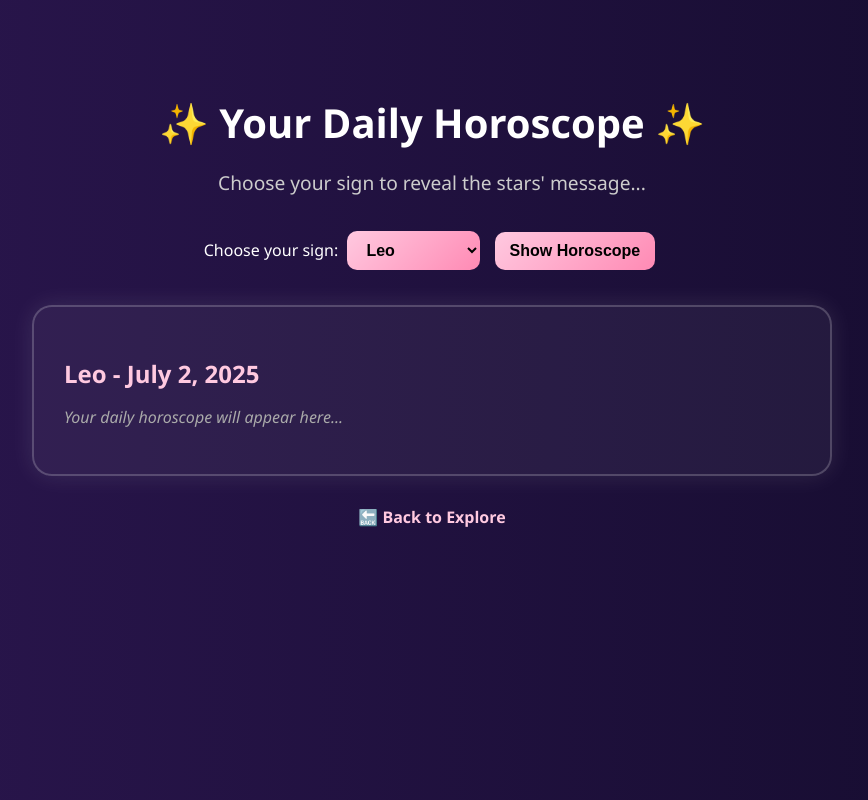
After one commit to sornsomavatey/Zoroscope, a Flask app: page /daily-horoscope in a window 1280 px wide. The commit adds this page. Shown: the whole page, without its empty margins (208-1076 px from the left). Run offline with Flask 3, Linux system fonts and the light colour scheme.

Commit message:
updated daily-horoscope.html

```diff
--- a/app.py
+++ b/app.py
@@ -93,6 +93,17 @@ def greeting(username):
 def explore_page():
     return render_template('card.html')
 
+@app.route("/daily-horoscope", methods=["GET"])
+def daily_horoscope():
+
+    return render_template("daily-horoscope.html",
+        selected_sign='Leo',
+        today='July 2, 2025',
+        horoscope_text='Your daily horoscope will appear here...',
+        zodiacs=[
+            "Aries", "Taurus", "Gemini", "Cancer", "Leo", "Virgo",
+            "Libra", "Scorpio", "Sagittarius", "Capricorn", "Aquarius", "Pisces"])
+
 # def horoscope(username, day="today"):
 #     sign, icon = get_user_zodiac(username)
 #     if not sign:
--- /dev/null
+++ b/static/daily.css
@@ -0,0 +1,78 @@
+body {
+  background: linear-gradient(to right, #2b164f, #150c2e);
+  font-family: 'Segoe UI', sans-serif;
+  color: #fff;
+  text-align: center;
+  padding: 60px 20px;
+}
+
+.horoscope-container {
+  max-width: 800px;
+  margin: auto;
+}
+
+.horoscope-title {
+  font-size: 2.5rem;
+  margin-bottom: 10px;
+}
+
+.horoscope-subtitle {
+  font-size: 1.2rem;
+  color: #ccc;
+  margin-bottom: 30px;
+}
+
+.horoscope-form {
+  margin-bottom: 30px;
+}
+
+.horoscope-form select,
+.horoscope-form button {
+  padding: 10px 15px;
+  margin: 5px;
+  font-size: 1rem;
+  border-radius: 10px;
+  border: none;
+  background: linear-gradient(135deg, #ffc9e0, #ff8ab4);
+  color: #000;
+  font-weight: bold;
+  transition: 0.3s;
+}
+
+.horoscope-form button:hover {
+  background: #fff;
+  color: #8b5c9c;
+}
+
+.horoscope-box {
+  background-color: rgba(255, 255, 255, 0.05);
+  border: 2px solid rgba(255, 255, 255, 0.2);
+  border-radius: 20px;
+  padding: 30px;
+  box-shadow: 0 0 25px rgba(255, 255, 255, 0.1);
+  text-align: left;
+  margin-top: 20px;
+}
+
+.horoscope-box h2 {
+  color: #ffc9e0;
+  margin-bottom: 15px;
+}
+
+.horoscope-box .placeholder {
+  color: #aaa;
+  font-style: italic;
+}
+
+.back-btn {
+  display: inline-block;
+  margin-top: 30px;
+  text-decoration: none;
+  color: #ffc9e0;
+  font-weight: bold;
+  transition: 0.3s;
+}
+
+.back-btn:hover {
+  color: #fff;
+}
--- a/static/styles.css
+++ b/static/styles.css
@@ -33,6 +33,7 @@ label {
 }
 
 input[type="text"],
+input[type="email"],
 input[type="password"],
 input[type="date"] {
   padding: 0.5rem 0.75rem;
--- a/templates/Login.html
+++ b/templates/Login.html
@@ -19,7 +19,10 @@
           <label for="name">Name:</label>
           <input type="text" id="name" placeholder="Enter your name" required />
         </div>
-
+        <!--<div class="form-row">
+          <label for="email">Email:</label>
+          <input type="email" id="email" placeholder="Enter your email" required />
+        </div>-->
         <div class="form-row">
           <label for="password">Password:</label>
           <input type="password" id="password" placeholder="Enter your password" required />
--- /dev/null
+++ b/templates/daily-horoscope.html
@@ -0,0 +1,40 @@
+<!DOCTYPE html>
+<html lang="en">
+<head>
+  <meta charset="UTF-8">
+  <title>Daily Horoscope</title>
+  <link rel="stylesheet" href="{{ url_for('static', filename='daily.css') }}">
+</head>
+<body>
+  <div class="horoscope-container">
+    <h1 class="horoscope-title">✨ Your Daily Horoscope ✨</h1>
+    <p class="horoscope-subtitle">Choose your sign to reveal the stars' message...</p>
+
+    <form class="horoscope-form">
+      <label for="sign">Choose your sign:</label>
+      <select name="sign" id="sign">
+        <option>Aries</option>
+        <option>Taurus</option>
+        <option>Gemini</option>
+        <option>Cancer</option>
+        <option selected>Leo</option>
+        <option>Virgo</option>
+        <option>Libra</option>
+        <option>Scorpio</option>
+        <option>Sagittarius</option>
+        <option>Capricorn</option>
+        <option>Aquarius</option>
+        <option>Pisces</option>
+      </select>
+      <button type="button">Show Horoscope</button>
+    </form>
+
+    <div class="horoscope-box">
+      <h2>Leo - July 2, 2025</h2>
+      <p class="placeholder">Your daily horoscope will appear here...</p>
+    </div>
+
+    <a href="/explore" class="back-btn">🔙 Back to Explore</a>
+  </div>
+</body>
+</html>
--- a/templates/index.html
+++ b/templates/index.html
@@ -23,6 +23,11 @@
         <div class="form-row">
           <label for="password">Password:</label>
           <input type="password" id="password" placeholder="Enter your password" required />
+        </div>
+
+        <div class="form-row">
+          <label for="email">Email:</label>
+          <input type="email" id="email" placeholder="Enter your email" required />
         </div>
 
         <div class="form-row">
```
Also changed, not shown: templates/card.html (+8 -0 lines), static/images/Ethereal Spiral Galaxy.jpeg (added), static/images/Starry Seascape.jpeg (added).
